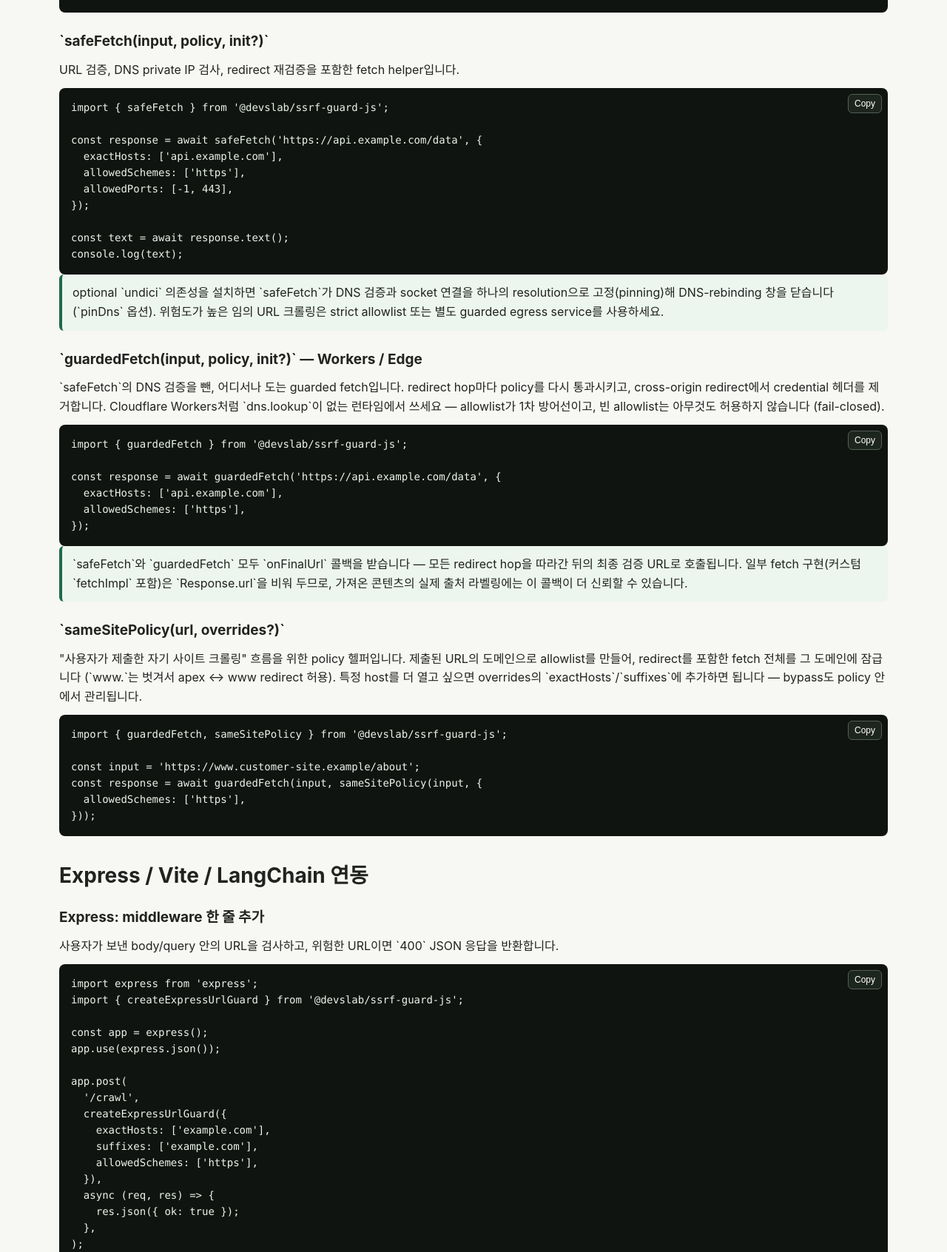
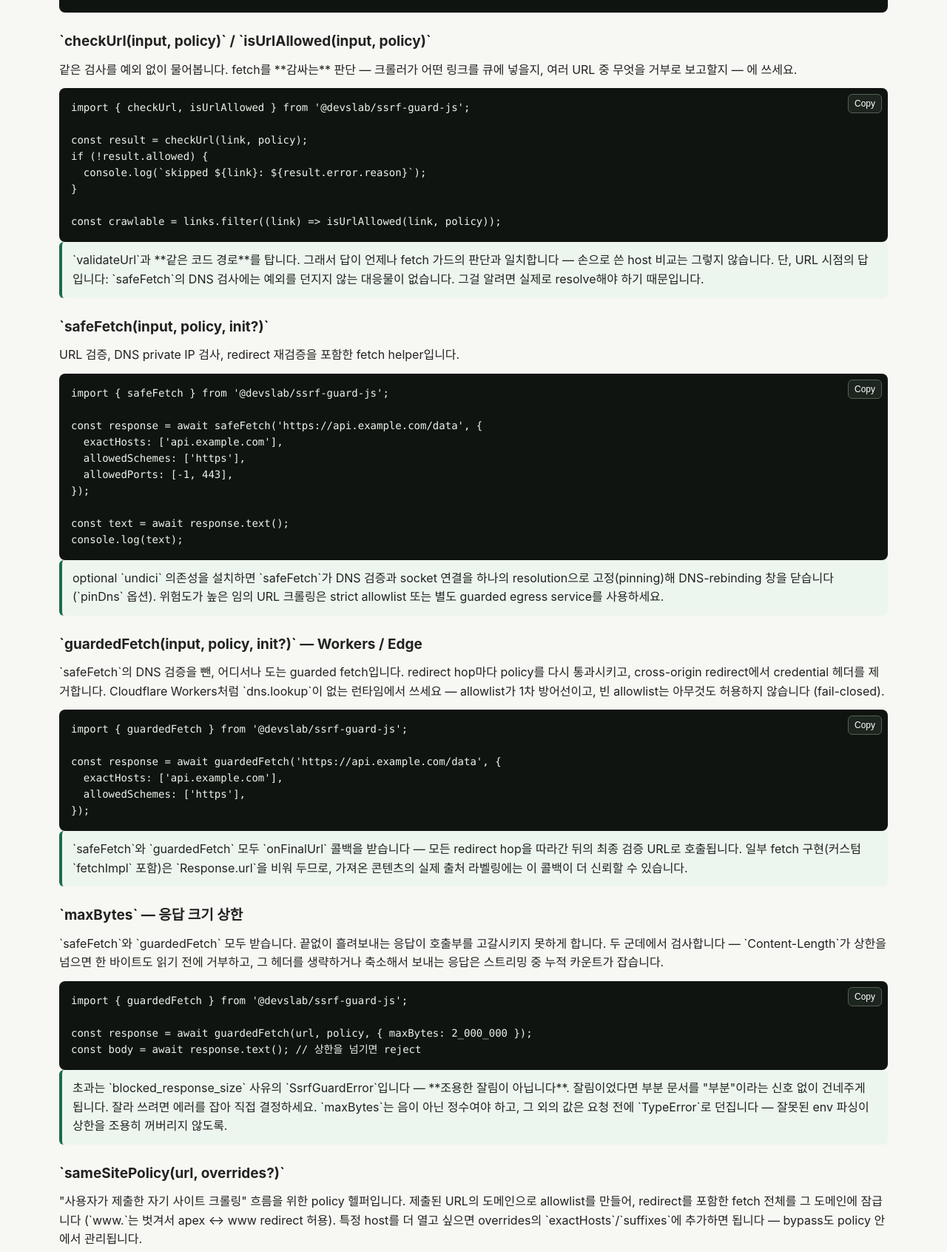
Before and after one commit to devslab-kr/ssrf-guard-js, a website: page site/index.html in a window 1280 px wide. Shown: the part 2077-3769 px from the top of the page at 74% size. Drawn offline with Linux system fonts and the light colour scheme.

Commit message:
docs(site): document checkUrl / isUrlAllowed and maxBytes
The landing page has a per-API section and deploys from main on every
push, so leaving it alone would have published a stale API surface
alongside the 0.6.0 release.

Verified in a browser rather than by reading the diff: at 1265px all six
API sections share one computed signature — h3 19px/700 Inter, margins
24/10, .note background, left edge 73, width 1120 — so the new blocks are
indistinguishable from their neighbours rather than merely similar. At
375px they sit at left 16 / width 343 with the code blocks scrolling
inside themselves.

That check also surfaced a PRE-EXISTING mobile overflow elsewhere on the
page (documentElement scrollWidth 616 vs clientWidth 375): the quick-start
step blocks render 590px wide, and the options table 600px with no
self-scrolling. Left alone here — it predates this change and belongs in
its own fix.

```diff
--- a/site/index.html
+++ b/site/index.html
@@ -385,6 +385,27 @@ const url = validateUrl('https://api.example.com/data', {
 
 console.log(url.href);</code></pre>
 
+        <h3>`checkUrl(input, policy)` / `isUrlAllowed(input, policy)`</h3>
+        <p>
+          같은 검사를 예외 없이 물어봅니다. fetch를 **감싸는** 판단 — 크롤러가 어떤 링크를
+          큐에 넣을지, 여러 URL 중 무엇을 거부로 보고할지 — 에 쓰세요.
+        </p>
+        <pre><button class="copy">Copy</button><code>import { checkUrl, isUrlAllowed } from '@devslab/ssrf-guard-js';
+
+const result = checkUrl(link, policy);
+if (!result.allowed) {
+  console.log(`skipped ${link}: ${result.error.reason}`);
+}
+
+const crawlable = links.filter((link) => isUrlAllowed(link, policy));</code></pre>
+
+        <div class="note">
+          `validateUrl`과 **같은 코드 경로**를 탑니다. 그래서 답이 언제나 fetch 가드의
+          판단과 일치합니다 — 손으로 쓴 host 비교는 그렇지 않습니다. 단, URL 시점의
+          답입니다: `safeFetch`의 DNS 검사에는 예외를 던지지 않는 대응물이 없습니다.
+          그걸 알려면 실제로 resolve해야 하기 때문입니다.
+        </div>
+
         <h3>`safeFetch(input, policy, init?)`</h3>
         <p>URL 검증, DNS private IP 검사, redirect 재검증을 포함한 fetch helper입니다.</p>
         <pre><button class="copy">Copy</button><code>import { safeFetch } from '@devslab/ssrf-guard-js';
@@ -423,6 +444,26 @@ const response = await guardedFetch('https://api.example.com/data', {
           따라간 뒤의 최종 검증 URL로 호출됩니다. 일부 fetch 구현(커스텀 `fetchImpl` 포함)은
           `Response.url`을 비워 두므로, 가져온 콘텐츠의 실제 출처 라벨링에는 이 콜백이 더
           신뢰할 수 있습니다.
+        </div>
+
+        <h3>`maxBytes` — 응답 크기 상한</h3>
+        <p>
+          `safeFetch`와 `guardedFetch` 모두 받습니다. 끝없이 흘려보내는 응답이 호출부를
+          고갈시키지 못하게 합니다. 두 군데에서 검사합니다 — `Content-Length`가 상한을
+          넘으면 한 바이트도 읽기 전에 거부하고, 그 헤더를 생략하거나 축소해서 보내는
+          응답은 스트리밍 중 누적 카운트가 잡습니다.
+        </p>
+        <pre><button class="copy">Copy</button><code>import { guardedFetch } from '@devslab/ssrf-guard-js';
+
+const response = await guardedFetch(url, policy, { maxBytes: 2_000_000 });
+const body = await response.text(); // 상한을 넘기면 reject</code></pre>
+
+        <div class="note">
+          초과는 `blocked_response_size` 사유의 `SsrfGuardError`입니다 — **조용한 잘림이
+          아닙니다**. 잘림이었다면 부분 문서를 "부분"이라는 신호 없이 건네주게 됩니다.
+          잘라 쓰려면 에러를 잡아 직접 결정하세요. `maxBytes`는 음이 아닌 정수여야 하고,
+          그 외의 값은 요청 전에 `TypeError`로 던집니다 — 잘못된 env 파싱이 상한을 조용히
+          꺼버리지 않도록.
         </div>
 
         <h3>`sameSitePolicy(url, overrides?)`</h3>
```
